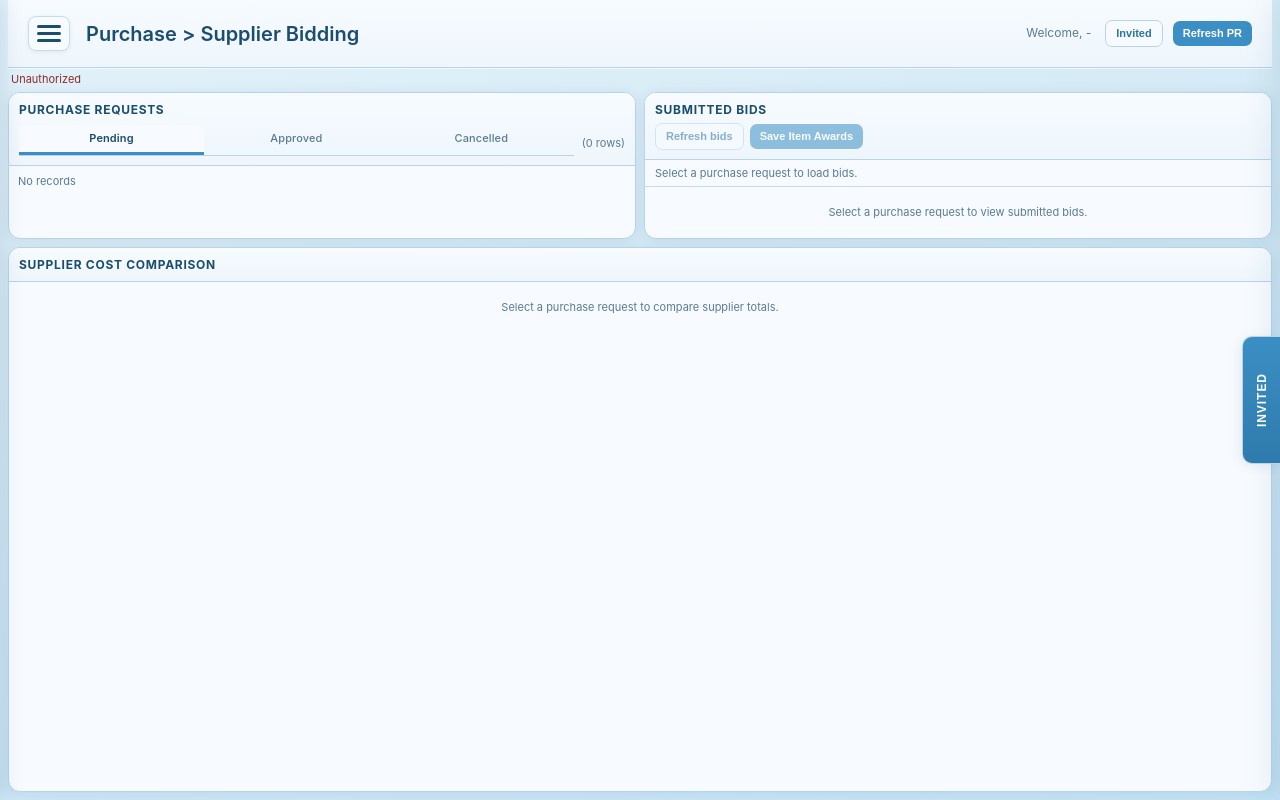
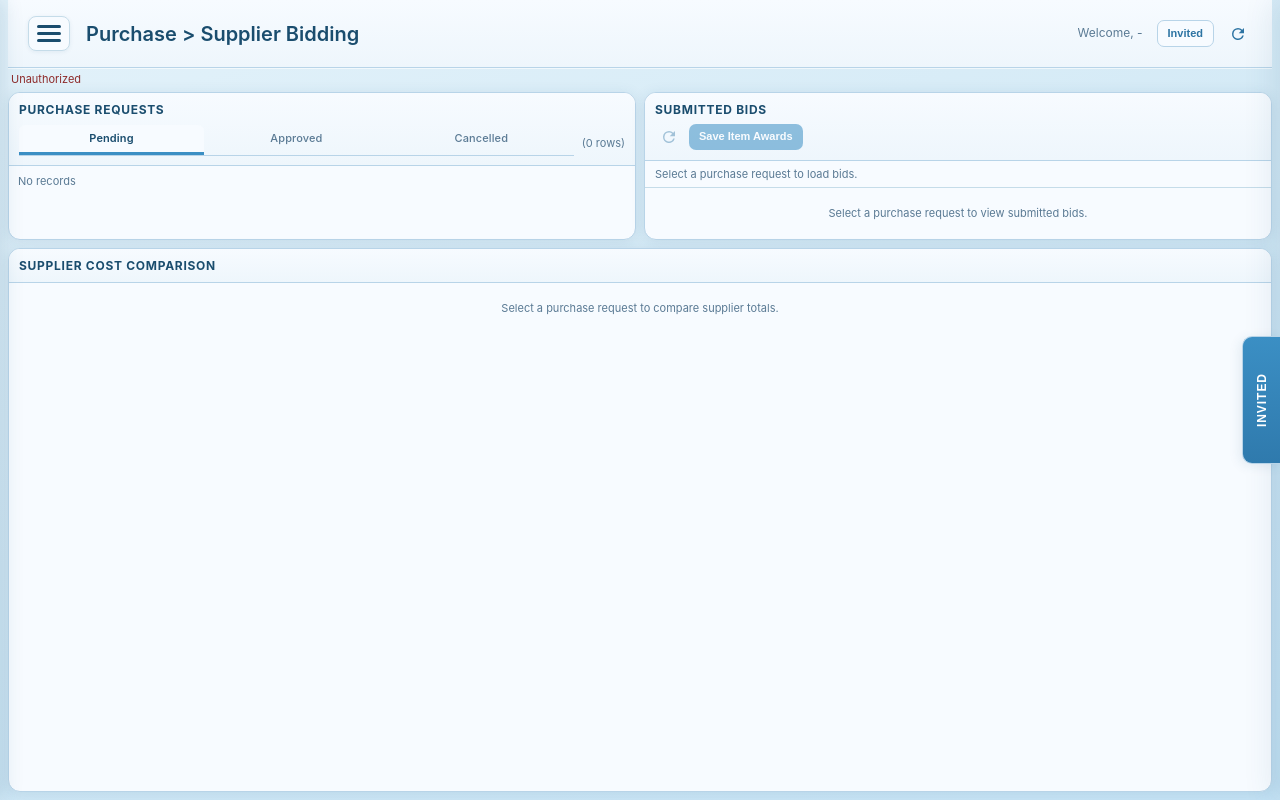
Before and after one commit to JJasXS/eQuotation, a Flask app: template templates/adminBidding.html in a window 1280 px wide. Run offline with Flask 3, Linux system fonts and the light colour scheme; the template is opened without the code that fills it, so the values that code supplies are empty; parts of the project's set-up code (start-up, migrations or seed data) failed here and were passed over; some libraries are stand-ins or nearby versions.

Commit message:
Replace bidding refresh buttons with a borderless reload icon.
Co-authored-by: Cursor <cursoragent@cursor.com>

```diff
--- a/static/css/adminBidding.css
+++ b/static/css/adminBidding.css
@@ -324,6 +324,36 @@ body.admin-bidding-page .pr-status-tabs .eq-line-tab {
 .btn:disabled {
     opacity: 0.55;
     cursor: not-allowed;
+}
+
+.bidding-reload-btn {
+    display: inline-flex;
+    align-items: center;
+    justify-content: center;
+    width: 28px;
+    height: 28px;
+    padding: 0;
+    border: none;
+    border-radius: 6px;
+    background: transparent;
+    color: var(--ice-accent-hover, #2d74a3);
+    cursor: pointer;
+    flex: 0 0 auto;
+}
+
+.bidding-reload-btn:hover {
+    background: var(--ice-accent-soft, #dbeafe);
+}
+
+.bidding-reload-btn:disabled {
+    opacity: 0.4;
+    cursor: not-allowed;
+}
+
+.bidding-reload-btn__svg {
+    width: 18px;
+    height: 18px;
+    display: block;
 }
 
 .invite-help {
--- a/templates/adminBidding.html
+++ b/templates/adminBidding.html
@@ -18,7 +18,7 @@
 
     <link rel="stylesheet" href="/static/css/eq-line-tabs.css?v=20260604_tabs_size">
 
-    <link rel="stylesheet" href="/static/css/adminBidding.css?v=20261027_pr_list_page">
+    <link rel="stylesheet" href="/static/css/adminBidding.css?v=20261027_reload_icon">
 
     <link rel="stylesheet" href="/static/css/equotationIcyTheme.css?v=20260515_admin_blue">
 
@@ -38,7 +38,9 @@
             {% set page_header_right %}
 
             <button class="btn secondary" type="button" id="invite-drawer-open-btn" onclick="setInviteDrawerOpen(true)">Invited</button>
-            <button class="btn" type="button" onclick="loadRequests()">Refresh PR</button>
+            <button class="bidding-reload-btn" type="button" onclick="loadRequests()" title="Refresh purchase requests" aria-label="Refresh purchase requests">
+                <svg class="bidding-reload-btn__svg" viewBox="0 0 24 24" aria-hidden="true" focusable="false"><path fill="currentColor" d="M17.65 6.35A7.95 7.95 0 0 0 12 4a8 8 0 1 0 7.75 10h-2.1A6 6 0 1 1 12 6c1.66 0 3.14.69 4.22 1.78L13 11h7V4l-2.35 2.35z"/></svg>
+            </button>
 
             {% endset %}
 
@@ -84,7 +86,9 @@
 
                         <div class="toolbar">
 
-                            <button class="btn secondary" type="button" id="load-bids-btn" onclick="loadBidsForActivePr({force:true})" disabled>Refresh bids</button>
+                            <button class="bidding-reload-btn" type="button" id="load-bids-btn" onclick="loadBidsForActivePr({force:true})" title="Refresh bids" aria-label="Refresh bids" disabled>
+                                <svg class="bidding-reload-btn__svg" viewBox="0 0 24 24" aria-hidden="true" focusable="false"><path fill="currentColor" d="M17.65 6.35A7.95 7.95 0 0 0 12 4a8 8 0 1 0 7.75 10h-2.1A6 6 0 1 1 12 6c1.66 0 3.14.69 4.22 1.78L13 11h7V4l-2.35 2.35z"/></svg>
+                            </button>
 
                             <button class="btn" type="button" id="save-line-awards-btn" onclick="saveLineAwards()" disabled>Save Item Awards</button>
 
```
